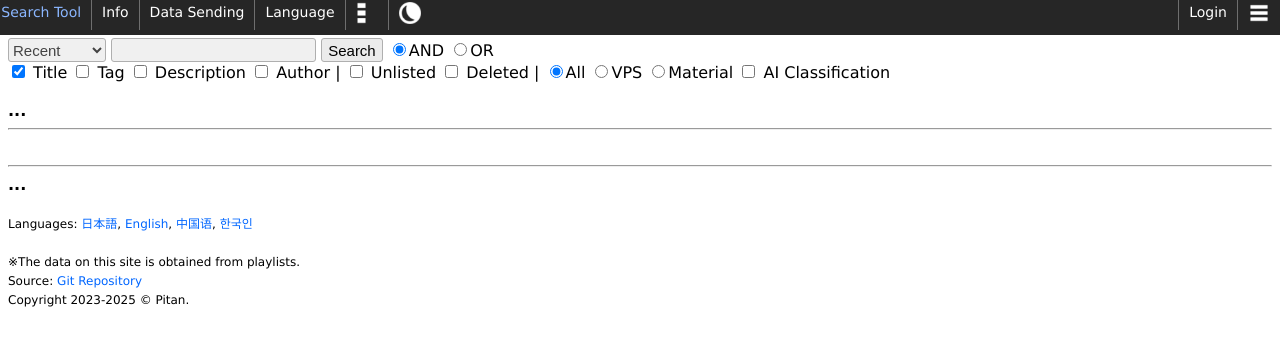
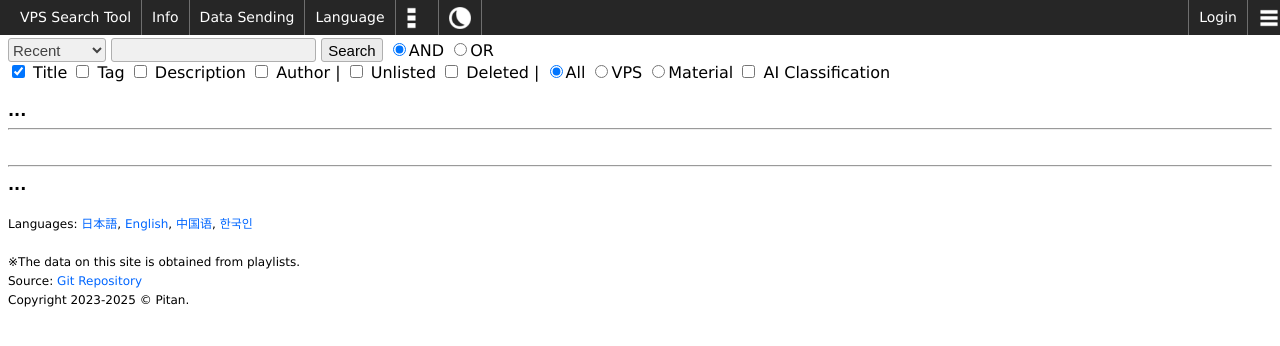
Before and after one commit to PTOM76/VPS-searcher, a PHP site: page /matrix/en.php in a window 1280 px wide. Shown: the top 346 px of the page. Run offline with PHP 8.4, Linux system fonts and the light colour scheme.

Commit message:
HTMLヘッダーとナビゲーションの出力を修正し、右寄せ要素のスタイルを追加

```diff
--- a/lib/common.php
+++ b/lib/common.php
@@ -62,8 +62,11 @@
 }
 
 // HTMLヘッダーの出力
-function renderHtmlHead($title, $useLang = "ja") {
+function renderHtmlHead($title, $useLang = "ja", $isMatrix = false) {
     global $currentUser, $lang;
+
+    $pathPrefix = $isMatrix ? '../' : '';
+
     ?>
     <!DOCTYPE html>
     <html>
@@ -73,9 +76,9 @@
         <title><?php echo htmlspecialchars($title); ?></title>
         <meta name='viewport' content='width=device-width, initial-scale=1'>
         <link rel="icon" type="image/png" href="/favicon.png" />
-        <script src="<?php echo $useLang === 'ja' ? '' : '../'; ?>darkmode.js"></script>
-        <script src="<?php echo $useLang === 'ja' ? '' : '../'; ?>main.js"></script>
-        <link rel="stylesheet" type="text/css" href="<?php echo $useLang === 'ja' ? '' : '../'; ?>main.css" />
+        <script src="<?php echo $pathPrefix; ?>darkmode.js"></script>
+        <script src="<?php echo $pathPrefix; ?>main.js"></script>
+        <link rel="stylesheet" type="text/css" href="<?php echo $pathPrefix; ?>main.css" />
         <script>
             // ログイン状態と翻訳データをJavaScriptに渡す
             window.isLoggedIn = <?php echo $currentUser ? 'true' : 'false'; ?>;
@@ -120,11 +123,14 @@
             <li><a href="<?php echo $matrixPath . ($useLang === "ja" ? "" : $useLang . ".php"); ?><?= isset($_SERVER['QUERY_STRING']) ? '?' . $_SERVER['QUERY_STRING'] : '' ?>"><img src="<?php echo $pathPrefix; ?>image/<?php echo $matrixImage; ?>.png" /></a></li>
             <li><a href="javascript:toggleDarkMode();"><img id="darkmode" src="<?php echo $pathPrefix; ?>image/darkmode.png" /></a></li>
 
+            <!-- 右寄せ要素用のスペーサー -->
+            <li class="nav-spacer"></li>
+
             <?php if ($currentUser): ?>
-                <li class="pc user-info"><a href="<?php echo $pathPrefix; ?>account.php<?php echo $useLang !== "ja" ? "?lang=" . $useLang : ""; ?>" style="color: var(--text-color); padding: 8px;"><?php echo htmlspecialchars($currentUser['username']); ?></a></li>
-                <li class="pc"><a href="<?php echo $pathPrefix; ?>login.php?logout"><?php echo $lang['logout']; ?></a></li>
+                <li class="pc nav-right"><a href="<?php echo $pathPrefix; ?>account.php<?php echo $useLang !== "ja" ? "?lang=" . $useLang : ""; ?>"><?php echo htmlspecialchars($currentUser['username']); ?></a></li>
+                <li class="pc nav-right"><a href="<?php echo $pathPrefix; ?>login.php?logout"><?php echo $lang['logout']; ?></a></li>
             <?php else: ?>
-                <li class="pc"><a href="<?php echo $pathPrefix; ?>login.php<?php echo $useLang !== "ja" ? "?lang=" . $useLang : ""; ?>"><?php echo $lang['login']; ?></a></li>
+                <li class="pc nav-right"><a href="<?php echo $pathPrefix; ?>login.php<?php echo $useLang !== "ja" ? "?lang=" . $useLang : ""; ?>"><?php echo $lang['login']; ?></a></li>
             <?php endif; ?>
 
             <li class="sp noborder" id="menu"><a href="javascript:openSpMenu()"><img src="<?php echo $pathPrefix; ?>image/menu.png" /></a></li>
@@ -149,14 +155,14 @@
             <li class="none"><br /></li>
             <li><a href="./matrix/<?php echo $useLang === "ja" ? "" : $useLang . ".php"; ?><?= isset($_SERVER['QUERY_STRING']) ? '?' . $_SERVER['QUERY_STRING'] : '' ?>"><?= $lang['matrixview'] ?></a></li>
             <li class="none"><br /></li>
-            <?php if ($currentUser): ?>
+            <?php if ($currentUser) { ?>
                 <li><span style="color: var(--text-color);"><?php echo htmlspecialchars($currentUser['username']); ?></span></li>
                 <li><a href="<?php echo $pathPrefix; ?>login.php?logout"><?php echo $lang['logout']; ?></a></li>
                 <li class="none"><br /></li>
-            <?php else: ?>
+            <?php } else { ?>
                 <li><a href="<?php echo $pathPrefix; ?>login.php<?php echo $useLang !== "ja" ? "?lang=" . $useLang : ""; ?>"><?php echo $lang['login']; ?></a></li>
                 <li class="none"><br /></li>
-            <?php endif; ?>
+            <?php } ?>
             <li><a href="./<?= isset($_SERVER['QUERY_STRING']) ? '?' . $_SERVER['QUERY_STRING'] : '' ?>">日本語</a></li>
             <li><a href="./<?php echo $useLang === 'ja' ? 'en.php' : ($isMatrix ? '../en.php' : 'en.php'); ?><?= isset($_SERVER['QUERY_STRING']) ? '?' . $_SERVER['QUERY_STRING'] : '' ?>">English</a></li>
             <li><a href="./<?php echo $useLang === 'ja' ? 'zh.php' : ($isMatrix ? '../zh.php' : 'zh.php'); ?><?= isset($_SERVER['QUERY_STRING']) ? '?' . $_SERVER['QUERY_STRING'] : '' ?>">中国语</a></li>
--- a/main.css
+++ b/main.css
@@ -114,19 +115,27 @@
 
 div#navi ul {
 	display: flex;
-	justify-content: space-between;
 	align-items: center;
 	height: 35px;
 	margin: 0;
-	padding: 0;
-	margin-left: -40px;
+	padding: 0 10px;
+	list-style: none;
+	width: 100%;
+}
+
+/* スペーサー（右寄せ用） */
+div#navi .nav-spacer {
+	flex: 1;
+}
+
+/* 右寄せ要素のスタイル */
+div#navi .nav-right {
+	margin-left: 0;
 }
 
 div#navi li {
 	list-style: none;
-	margin-top: -10px;
 	height: 35px;
-	line-height: 35px;
 	display: flex;
 	align-items: center;
 }
@@ -135,8 +144,8 @@
 	display: block;
 	text-decoration: none;
 	color: white;
-	margin-right: 10px;
-	margin-left: 10px;
+	padding: 0 10px;
+	height: 35px;
 	line-height: 35px;
 	font-size: 14px;
 }
@@ -151,11 +160,9 @@
 	vertical-align: middle;
 }
 
-/* ユーザー情報とログアウトボタンの右寄せ */
-div#navi ul .user-info,
-div#navi ul li:has(a[href*="login.php?logout"]),
-div#navi ul li:has(a[href*="login.php"]):not(.user-info) {
-    margin-left: auto;
+/* ナビゲーション右側の要素を右寄せ */
+div#navi .nav-right {
+	margin-left: 0;
 }
 
 input[type='submit'] {
--- a/matrix/index.php
+++ b/matrix/index.php
@@ -35,7 +35,7 @@
 }
 
 // HTMLヘッダーを出力
-renderHtmlHead($lang['title'], $useLang);
+renderHtmlHead($lang['title'], $useLang, true);
 
 // ナビゲーションバーを出力（matrix用）
 renderNavigation($lang, $useLang, $currentUser, true);
```
Also changed, not shown: other parts of main.css (+2 -45 lines), auth/auth.php (deleted).
